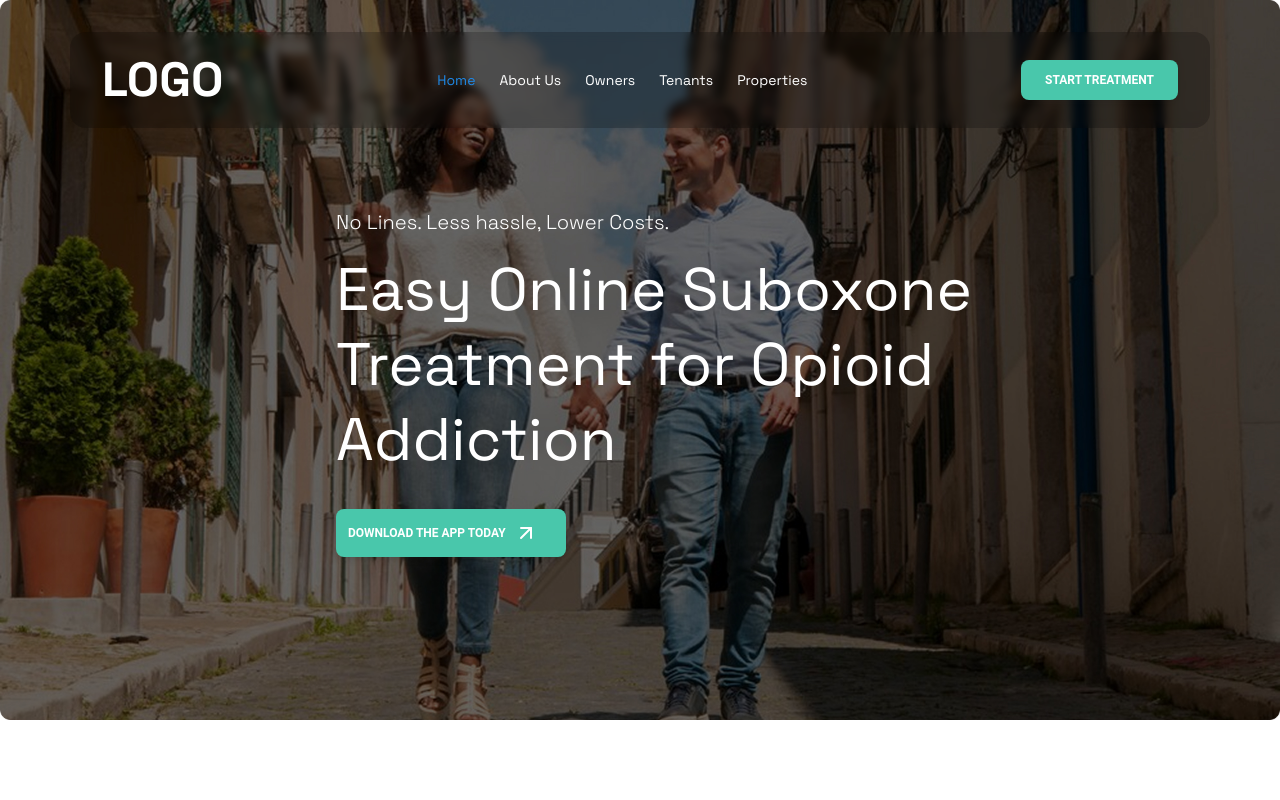
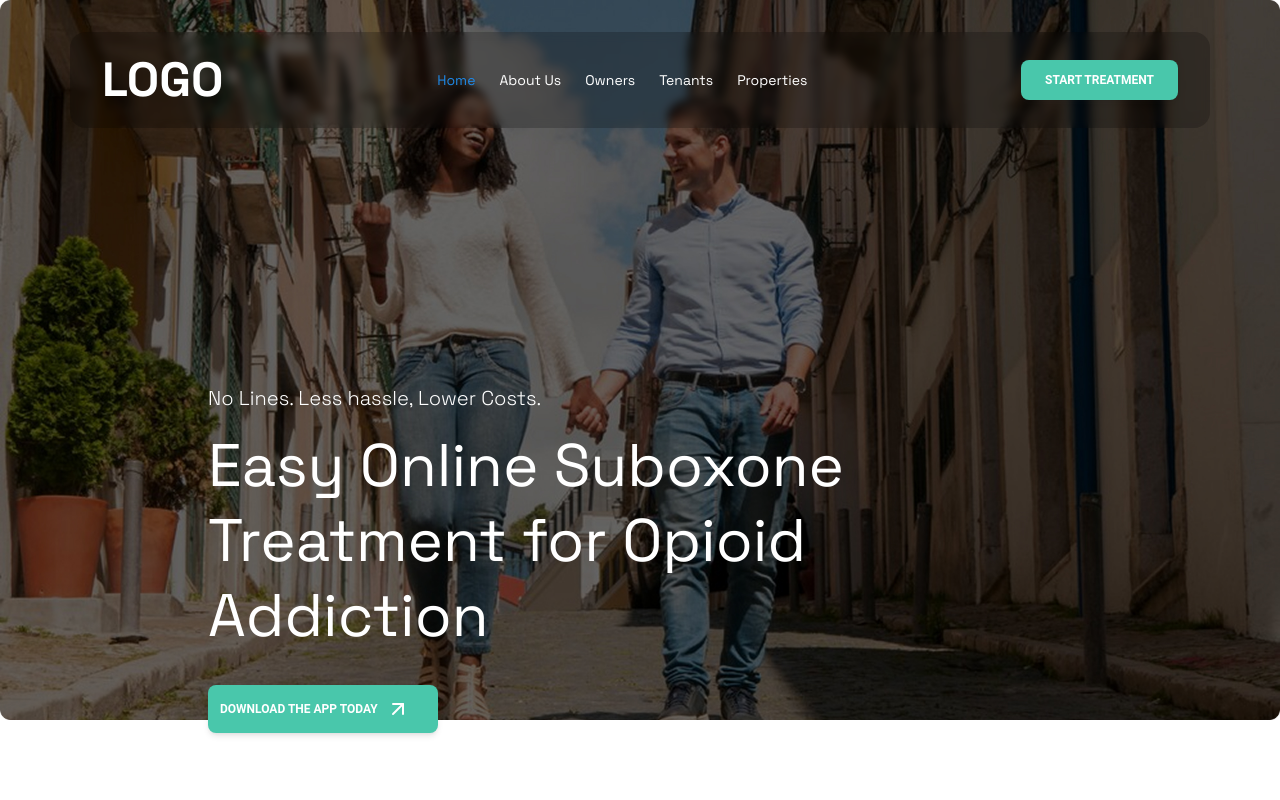
Before and after one commit to mohsinparvi/ropstam-task, a React (Vite) app: page / in a window 1280 px wide. Shown: the top 800 px of the page. Built offline with nearby package versions, Linux system fonts and the light colour scheme.

Commit message:
feat: adjust HeroSection layout for improved positioning and responsiveness

```diff
--- a/src/components/pages/home/hero-section.tsx
+++ b/src/components/pages/home/hero-section.tsx
@@ -10,7 +10,7 @@ const HeroSection = () => {
         alt="hero"
         className="absolute inset-0 h-fill w-full object-cover rounded-md"
       />
-      <div className="relative z-10 ml-0 md:ml-10 lg:ml-80 max-w-2xl px-4">
+      <div className="relative z-10 ml-0 md:ml-10 lg:ml-48 md:top-10 lg:top-44 max-w-2xl px-4">
         <div className="flex h-screen mt-52 flex-col text-white">
           <p className="mb-4 text-xl font-light">
             No Lines. Less hassle, Lower Costs.
```
